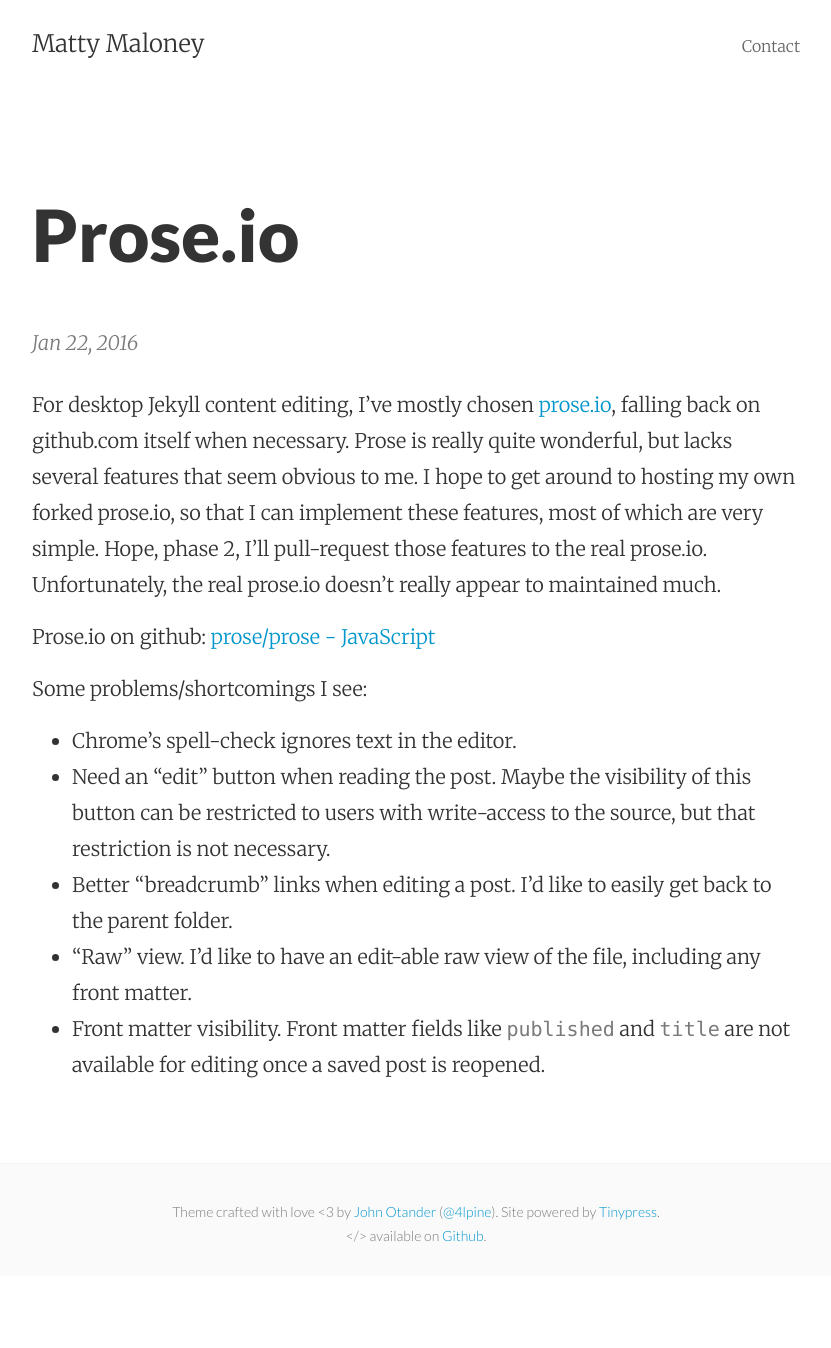
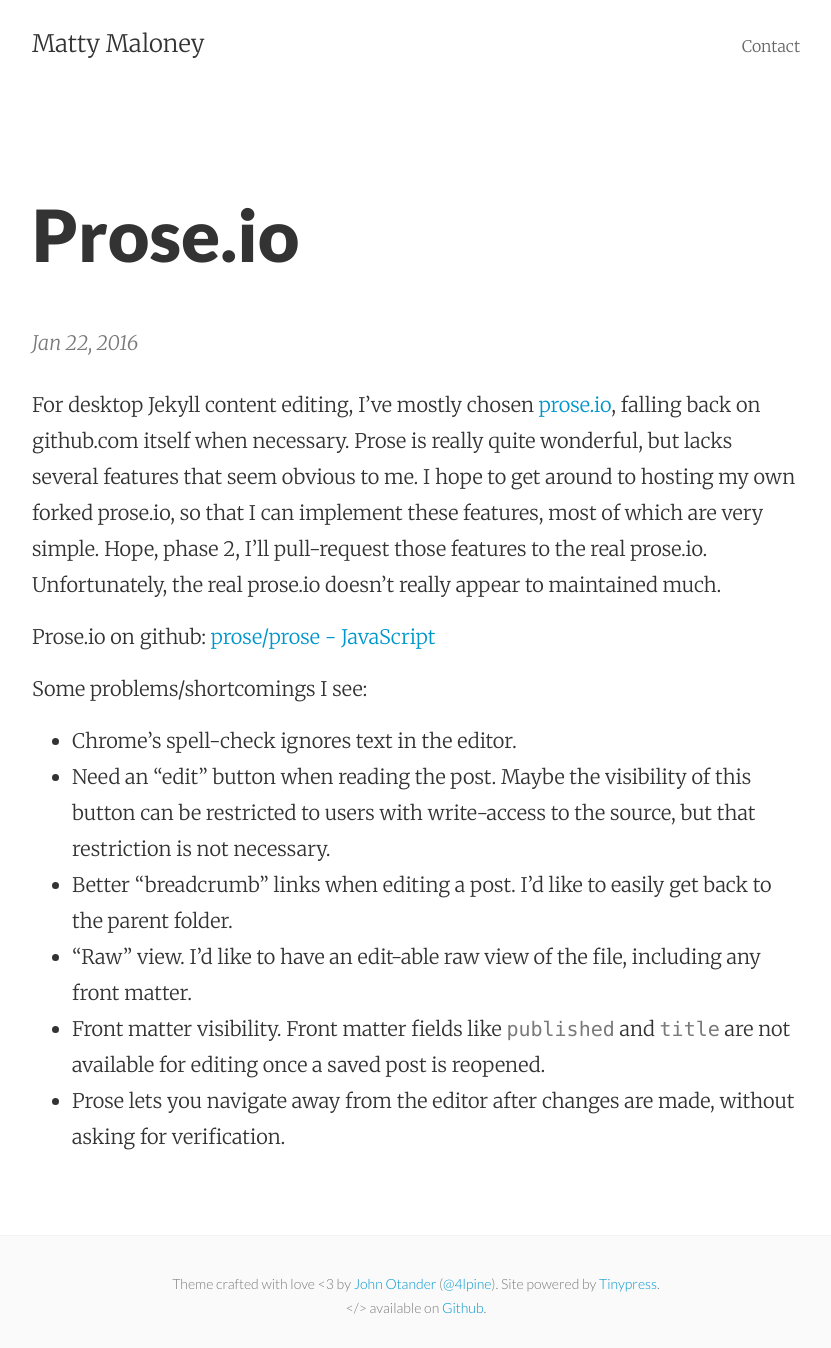
Before and after one commit to mattymaloney/mattymaloney.github.io, a Jekyll site: the page built from _posts/2016-01-22-prose-io.md, in a window 1280 px wide. Shown: the whole page, without its empty margins (224-1055 px from the left). Built offline with Jekyll 4.4.1, drawn with Linux system fonts in a browser that asks for light colours; before the commit the page ends 1276 px from its top, so only the background shows below that.

Commit message:
Updated 2016-01-22-prose-io.md

```diff
--- a/_posts/2016-01-22-prose-io.md
+++ b/_posts/2016-01-22-prose-io.md
@@ -3,6 +3,7 @@
 title: Prose.io
 layout: post
 ---
+
 
 
 
@@ -18,3 +19,4 @@
 - Better "breadcrumb" links when editing a post. I'd like to easily get back to the parent folder.
 - "Raw" view. I'd like to have an edit-able raw view of the file, including any front matter.
 - Front matter visibility. Front matter fields like `published` and `title` are not available for editing once a saved post is reopened.
+- Prose lets you navigate away from the editor after changes are made, without asking for verification.
```
